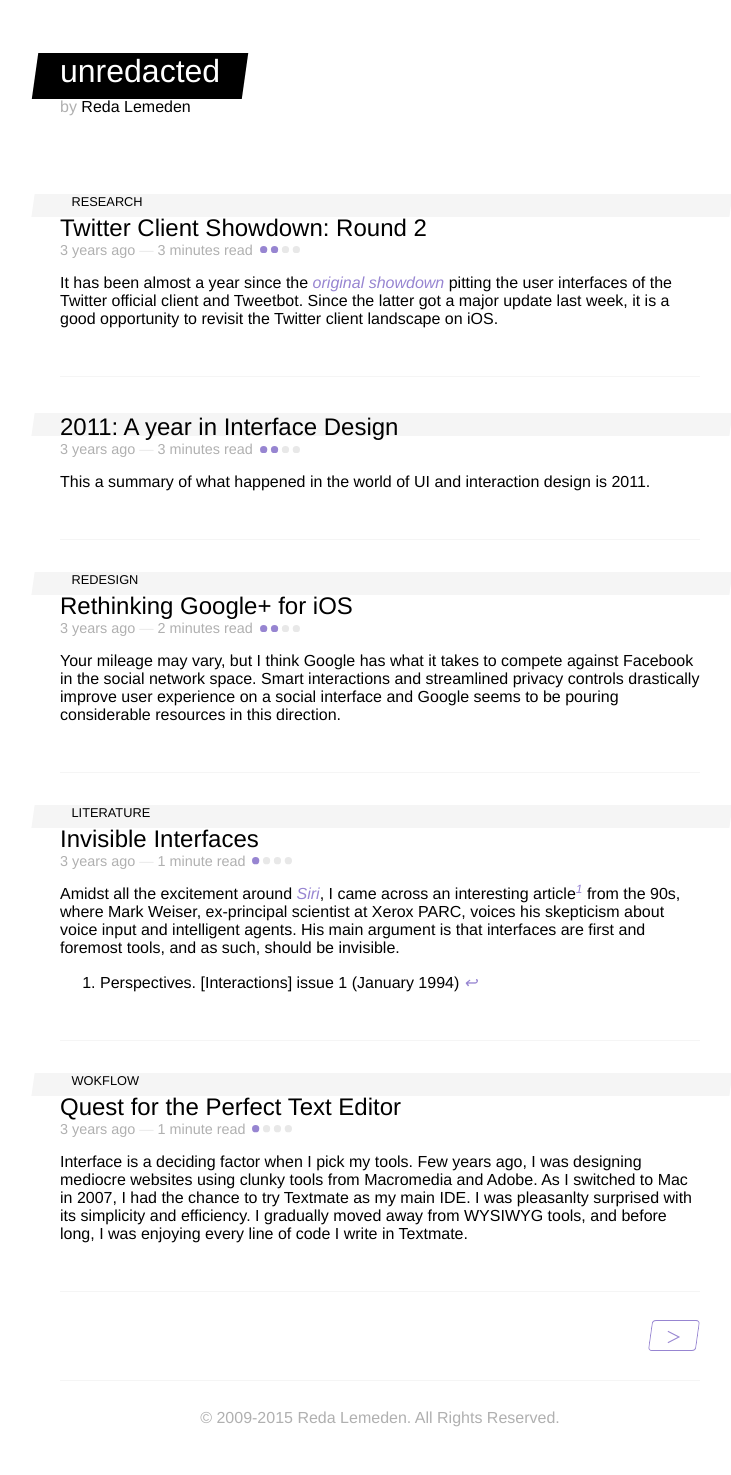
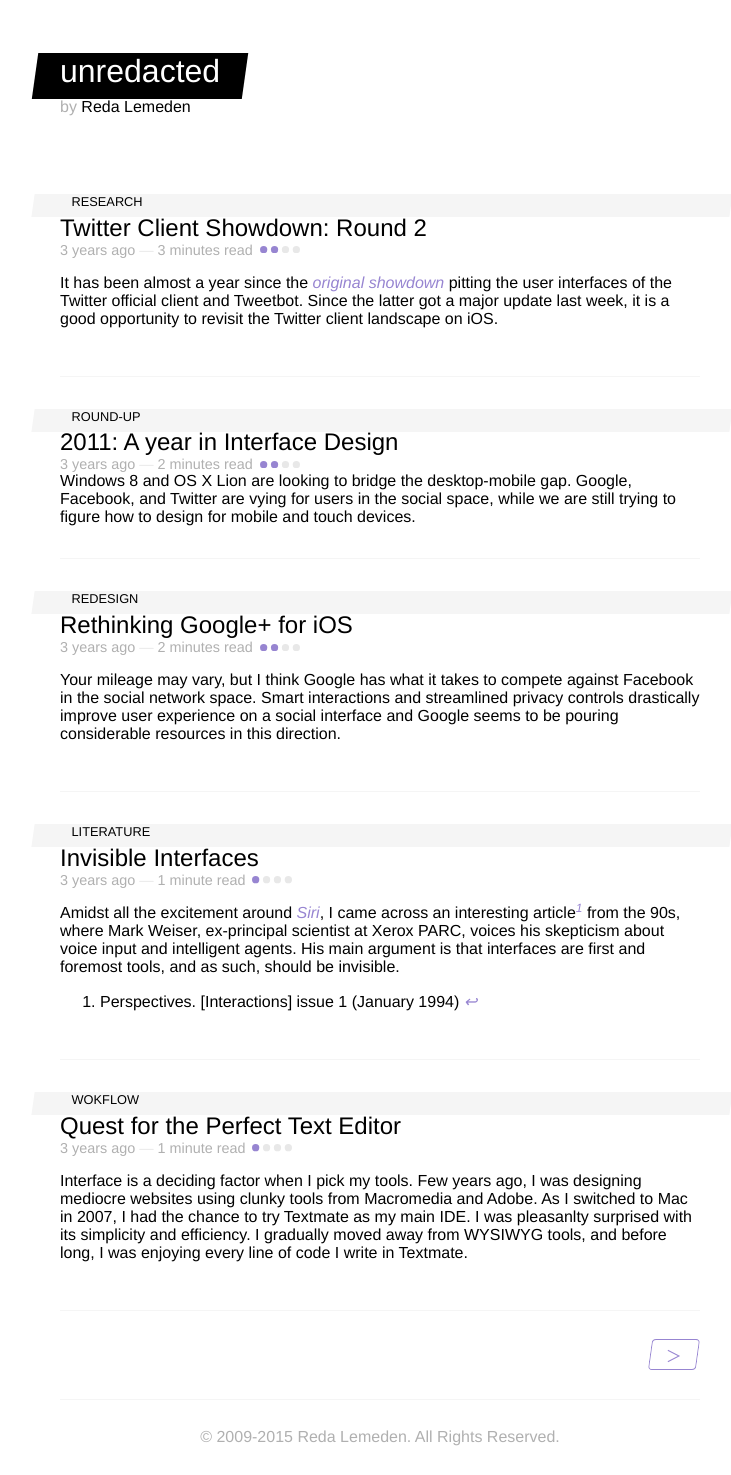
Before and after one commit to kaishin/unredacted, a Jekyll site: the page built from index.html, in a window 1280 px wide. Shown: the whole page, without its empty margins (260-991 px from the left). Built offline with Jekyll 4.4.1, drawn with Linux system fonts in a browser that asks for light colours; the list of posts is cut into pages by our own code.

Commit message:
2011: A year in Interface Design

```diff
--- a/_posts/2011-12-31-2011-ui-design.md
+++ b/_posts/2011-12-31-2011-ui-design.md
@@ -1,126 +1,47 @@
 ---
 date: 2011-12-31 23:51:32 -0600
-slug: 2011-ui-design
-status: publish
 title: "2011: A year in Interface Design"
+category: round-up
+excerpt:
+  "Windows 8 and OS X Lion are looking to bridge the desktop-mobile gap. Google, Facebook, and Twitter are vying for users in the social space, while we are still trying to figure how to design for mobile and touch devices."
+tags:
+  - industry
+  - social
+  - osx
+  - ios
+  - windows
 ---
 
-This a summary of what happened in the world of UI and interaction design is 2011.
+This is a summary of what happened in the world of interface and interaction design in 2011.
 
 ### Desktop Identity Crisis
 
-Following a series of leaks, Microsoft finally unveiled the new hybrid UI of Windows 8, pitching it as a "no compromise" design approach that would bring the best of their desktop and mobile offerings into one unified touch-enabled OS. The typography-centric design language that they perfected in recent years, _Metro_, will in all likelihood become their bread and butter in the consumer market and will remain a hot topic for years to come.
+Following a series of leaks, Microsoft finally unveiled Windows 8, pitching it as a "no compromise" operating system that brings the best of their desktop and mobile offerings. The typography-centric design language that they perfected in recent years, *Metro*, will in all likelihood become their bread and butter in the consumer market and will remain a hot topic for years to come.
 
-
-
-[![Metro](http://kaishinlab.com/wp-content/uploads/images/metro-dc.jpg)](http://kaishinlab.com/wp-content/uploads/images/metro-dc.jpg)
-
-
-
-Meanwhile, Apple was busy shipping Lion, a milestone update that brought multi-touch gestures, native fullscreen support and other iOS-inspired UI elements to the desktop OS. They also made sure to upset legions of users by changing the scroll paradigm to match their mobile implementation and the rest is history. Mac third-party apps are coming in all sorts of flavors, and the somewhat unified look and feel of yore gave place to a hodgepodge of visual styles and design patterns: popovers, pull-to-refresh, icon-based tab navigation, monochrome icons, you name it.
-
-
-
-[![Hiding Lion](http://kaishinlab.com/wp-content/uploads/images/hiding-lion.jpg)](http://kaishinlab.com/wp-content/uploads/images/hiding-lion.jpg)
-
-
+Meanwhile, Apple was busy shipping Lion, a milestone update that brought multi-touch gestures, native fullscreen support, and other iOS-inspired interface elements to the desktop OS. They also made sure to upset legions of users by changing the scroll paradigm to match their mobile implementation. Mac third-party apps are coming in all sorts of flavors, and the somewhat unified look and feel of yore gave place to a hodgepodge of visual styles and design patterns: popovers, pull-to-refresh, icon-based tab navigation, monochrome icons, you name it.
 
 ### Social Innovation
 
+After several attempts to make a dent in the social space, Google finally decided to get its act together and build a design-driven product that can potentially dethrone Facebook. Led by Andy Hertzfeld, a prominent member of the original Macintosh team, Google+ has indisputably introduced some clever interactions such as *circles*, the group management interface. The refreshed visual style they deployed on Google+ already started seeping into other flagship products.
 
+Facebook retaliated by introducing one of the most radical UI changes in its recent history, the profile timeline. On the mobile front, they managed to ship the eagerly awaited iPad app as a universal package that uses and abuses vertical tab navigation. Overall, the mobile apps *look* significantly better thanks to the recent design talent acquisitions; whether they work and feel as good is a whole other story.
 
-
-
-After several attempts to make a dent in the social space, Google finally decided to get its act together and design a social product that mere mortals can figure out how to use. Led by Andy Hertzfeld, a prominent member of the original Macintosh team, Google+ has indisputably packed a punch in social design, introducing some clever UI novelties such as _Circles_ and a refreshed visual style that soon made it to other flagship Google products.
-
-
-
-[![Circles](http://kaishinlab.com/wp-content/uploads/images/circles.png)](http://kaishinlab.com/wp-content/uploads/images/circles.png)
-
-
-
-Facebook retaliated by introducing one of the most radical UI changes in its recent history, the profile timeline. On the mobile front, they managed to ship the eagerly awaited iPad app as a universal package that uses and abuses vertical tab navigation. Overall, the mobile apps _look_ significantly better thanks to the recent design talent acquisitions; whether they work and feel as good is a whole other story.
-
-
-
-[![Line](http://kaishinlab.com/wp-content/uploads/images/line-road.png)](http://kaishinlab.com/wp-content/uploads/images/line-road.png)
-
-
-
-Twitter overhauled their interface by changing the information architecture and rebranding some core elements of their service in an attempt to make it less intimidating to new users and more accommodating to advertisers. They also ended up ditching swipe gestures from their iPhone app as the last UI vestiges of the original Tweetie app acquired a year earlier.
-
-
-
-[![Broken Egg](http://kaishinlab.com/wp-content/uploads/images/broken-egg.jpg)](http://kaishinlab.com/wp-content/uploads/images/broken-egg.jpg)
-
-
+Twitter overhauled their interface in an attempt to make it less intimidating to new users and more accommodating to advertisers. They also ended up ditching swipe gestures from their iPhone app as the last UI vestiges of the original Tweetie app acquired a year earlier.
 
 Speaking of mobile apps, Path has managed to steal the spotlight from major social players by releasing a completely revamped interface that showcases some playful interactions and experimental design patterns.
 
-
-
-
-
 ### Honorable Mentions
 
+*Web, Native,or Hybrid?*
 
+The bi-polar tone of this pointless debate has given place to another discussion about the UX implications of Web views, a new hybrid technique that involves displaying Web pages within native containers. Even though this approach garnered widespread adoption by large companies such as Google, Facebook, and even Apple, it has yet to prove itself by curbing the user experience inconsistencies it entails.
 
+*Gestures vs. Buttons*
 
-
-
-
-  * _Web, Native… or Hybrid?_
-
-
-
-The bi-polar tone of this pointless debate has given place to another discussion about the UX implications of _webviews_, a new hybrid technique that involves displaying web pages within native containers. Even though this approach garnered widespread adoption by large companies such as Google, Facebook and even Apple, it has yet to prove itself by curbing the user experience inconsistencies it entails.
-
-
-
-
-  * _Gestures vs. Buttons_
-
-
-
-As touch screens are in the process of becoming the de facto standard, the transition to gestural interfaces is dividing the design community. As users, our interaction mental model is currently in a limbo state; we can hardly keep up with the overwhelming number of new interactions that we have to deal with on a daily basis. As designers, striking the balance between ease of use, memorability and discoverability is becoming increasingly hard in the lack of industry-wide standards.
-
-
-
-
-  * _Skype Mac Redesign_
-
-
-
-A textbook case of how to screw an app UI and [trick the design community](http://kaishinlab.com/2011/04/skype-5-for-mac-followup/) into fixing it for free.
-
-
-
-
-  * _Linen_
-
-
-
-Now available in [red](https://path.com/).
-
-
-
-
-
-
-### Wrapping up
-
-
-
-
+As touch screens are in the process of becoming the prevalent form factor, the transition to gestural interfaces is dividing the design community. As users, our interaction mental model is currently in a limbo state; we can hardly keep up with the overwhelming number of new interactions that we have to deal with on a daily basis. As designers, striking the balance between ease of use, memorability and discoverability is becoming increasingly hard in the lack of industry-wide standards.
 
 The question is no longer whether a radical shift in our field is underway, but rather where it will be taking us in the years to come.
 
-
-
-
-
 Goodbye 2011, welcome 2012.
 
-
-
-Photo credits: [Jesper Dyhre Nielsen](http://www.flickr.com/photos/jdyhre/4642720120/) / [Joysaphine](http://www.flickr.com/photos/joysaphine/2537513979/) / [Niall Kennedy](http://www.flickr.com/photos/niallkennedy/6177026210/) / [Brandon Thomas](http://www.flickr.com/photos/unionofone/3813548398/) / [Nick Sherman](http://www.flickr.com/photos/nicksherman/3220852955/in/photostream/)
+*[OS]: Operating System
```
